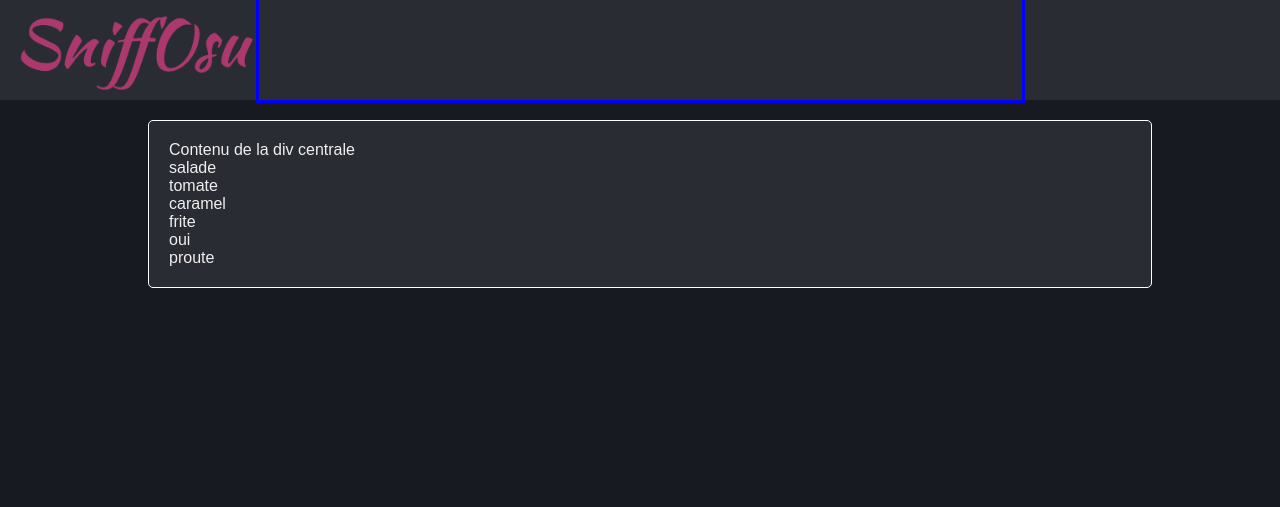
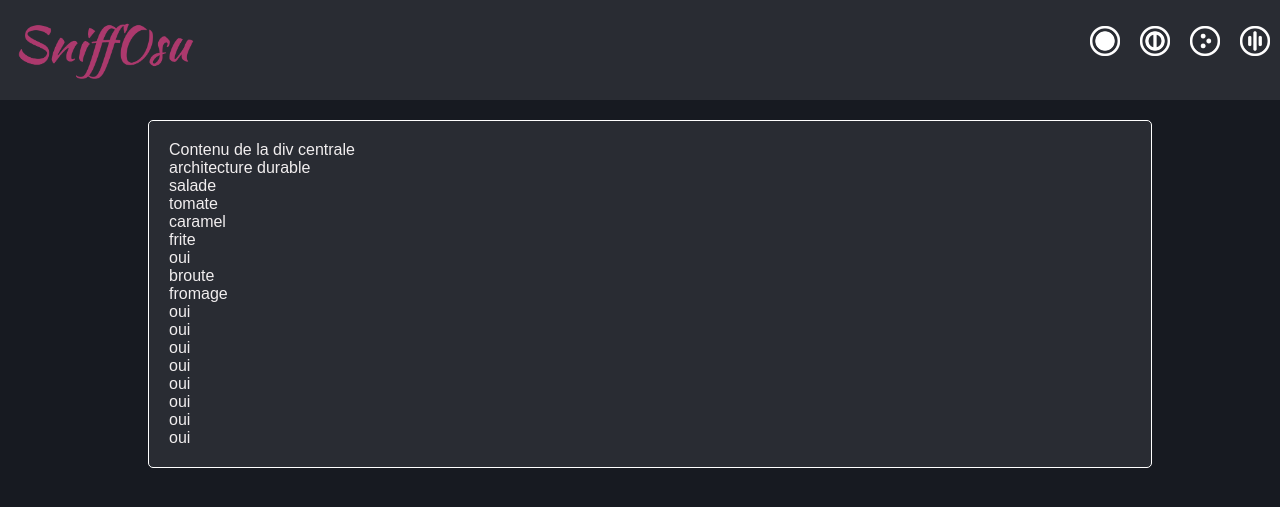
Before and after one commit to Wanaps/SniffOsu, a Python web app: template templates/home page.html in a window 1280 px wide. Shown: the top 507 px of the page. Run offline with Jinja, Linux system fonts and the light colour scheme; the template is opened without the code that fills it, so the values that code supplies are empty.

Commit message:
updated front

```diff
--- a/templates/home page.html
+++ b/templates/home page.html
@@ -16,9 +16,9 @@
         .topbar {
             height: 100px;
             background-color: #292C33;
-            justify-content: center;
+            /* justify-content: center; */
             align-items: center;
-            display: flex;
+            /* display: flex; */
         }
 
         .navbar {
@@ -31,8 +31,8 @@
             margin: 20px auto;
             width: 80%;
             display: flex;
+            flex-direction: row-reverse;
             height: 80%;
-            flex-direction: row-reverse;
         }
 
         .centrale-haute {
@@ -42,6 +42,9 @@
             border: 1px solid white;
             margin-left: 20px;
             padding: 20px;
+            overflow-y: scroll;
+            max-height: 50%;
+            height: 50%;
         }
 
         .centrale-basse {
@@ -51,6 +54,9 @@
             border: 1px solid white;
             margin-left: 20px;
             padding: 20px;
+            overflow-y: scroll;
+            max-height: 50%;
+            height: 50%;
         }
 
         .user-info {
@@ -94,10 +100,11 @@
         .logo {
             display: flex;
             float: left;
-            height: 80%;
+            height: 60%;
             width: 10%;
             margin-right: 9%;
             margin-left: 1%;
+            margin-top: 1.5%;
         }
 
         .compensator {
@@ -107,17 +114,51 @@
             width: 10%;
             margin-left: 10%;
         }
+
+        .header {
+            background-color: #292C33;
+            color: white;
+            display: flex;
+            justify-content: space-between;
+            align-items: center;
+            padding: 10px 20px;
+        }
+
+        /* .logo {
+            width: 105px;
+        } */
+
+        .nav {
+            display: flex;
+            justify-content: center;
+            align-items: center;
+            float: right;
+            margin-top: 2%;
+        }
+
+        .nav img {
+            width: 30px;
+            margin: 0 10px;
+    }
     </style>
+
 </head>
 <body>
     <div class="topbar">
+        <div class="logo"><img src="../assets/sniffosu.png" alt="SniffOsu"></div>
+        <div class="nav"><img src="../assets/std.png" alt="Standard"><img src="../assets/taiko.png" alt="Taiko">
+            <img src="../assets/ctb.png" alt="Catch the Beat">
+            <img src="../assets/mania.png" alt="Mania">
+        </div>
+    </div>
+    <!--
         <div class="logo"><img src="../assets/sniffosu.png"></div>
         <div class="navbar"></div>
         <div class="compensator"></div>
-    </div>
+     -->
 
     <div class="container">
-            <div class="centrale-haute">Contenu de la div centrale<br>salade<br>tomate<br>caramel<br>frite<br>oui<br>proute<br></div>
+            <div class="centrale-haute">Contenu de la div centrale<br>architecture durable<br>salade<br>tomate<br>caramel<br>frite<br>oui<br>broute<br>fromage<br>oui<br>oui<br>oui<br>oui<br>oui<br>oui<br>oui<br>oui<br></div>
         </div>
     </div>
 </body>
```
Also changed, not shown: assets/ctb.png (added), assets/mania.png (added), assets/sniffosu.svg (deleted), assets/std.png (added), assets/taiko.png (added).
